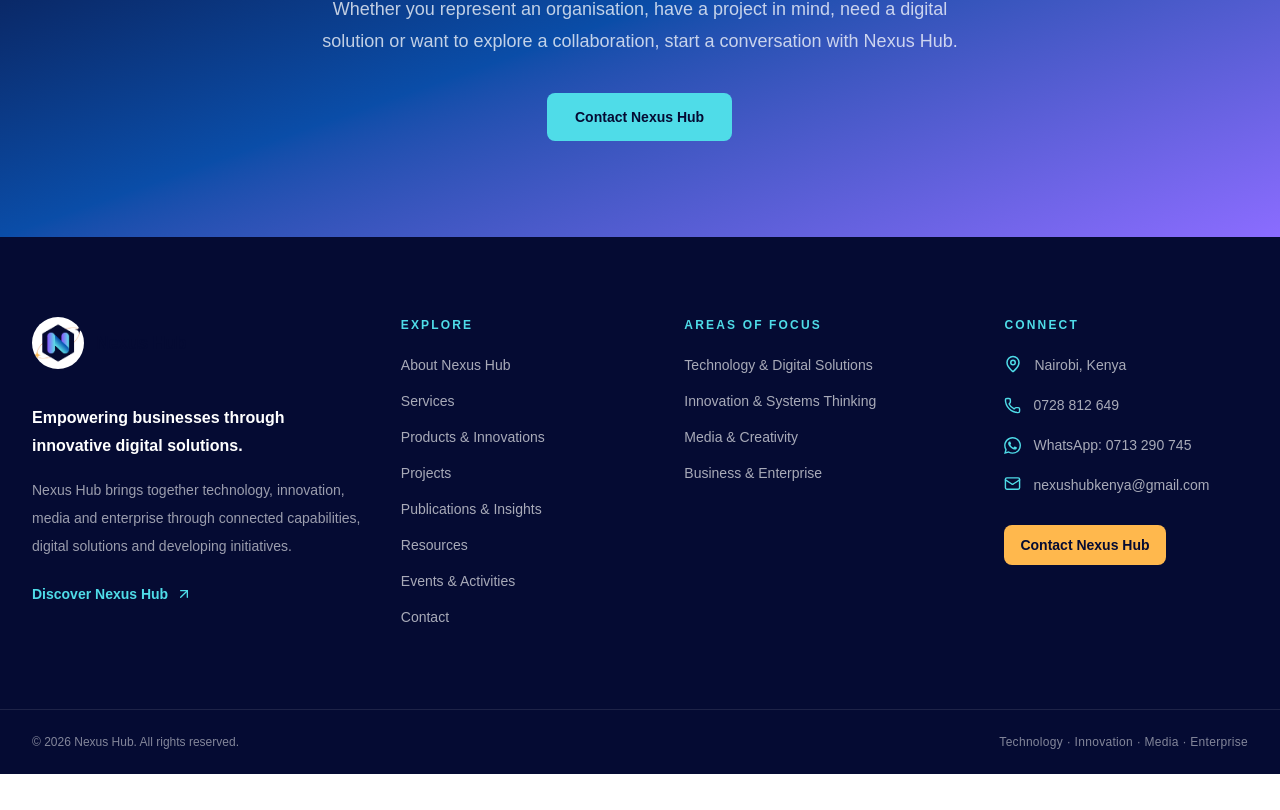
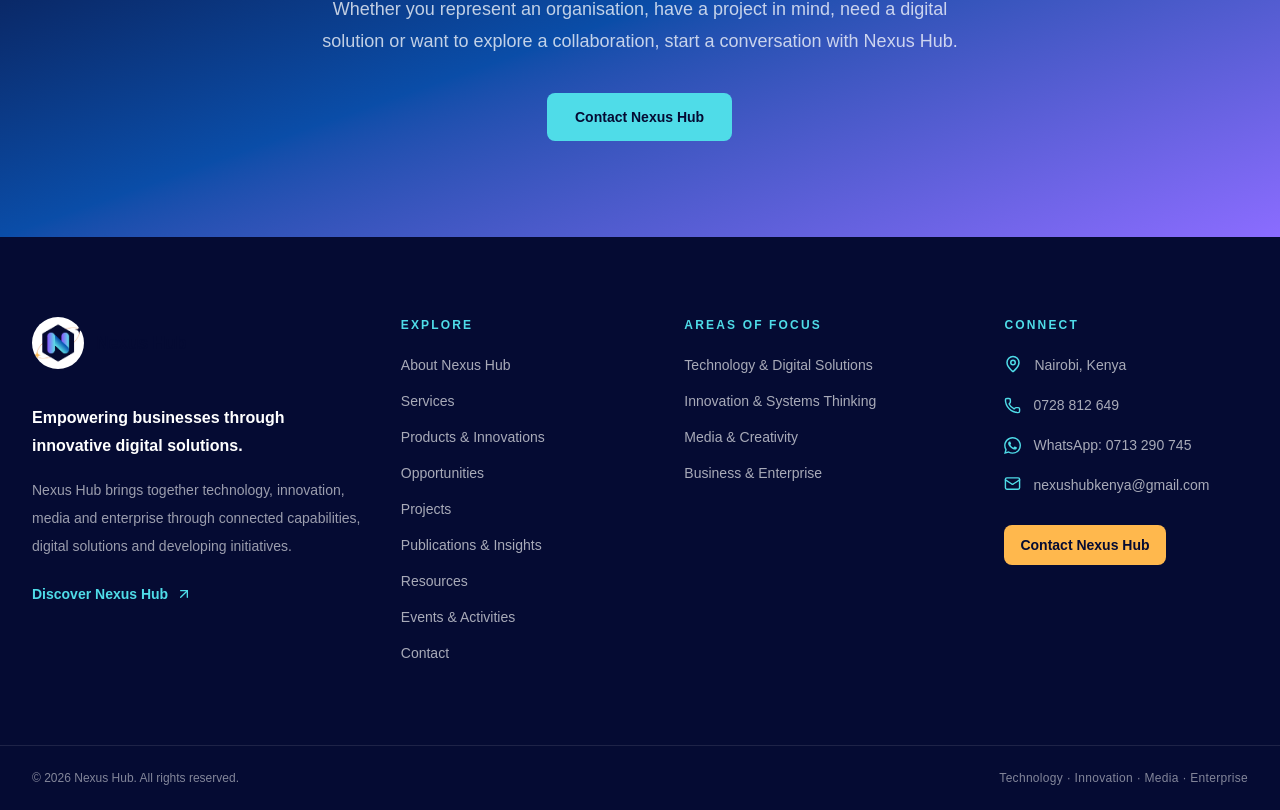
Before and after one commit to hlestakovjames/nexushub-frontend, a Next.js app: page / in a window 1280 px wide. Shown: the part 5879-6689 px from the top of the page. Before the commit the page ends 6653 px from the top, so only its background shows below. Built offline with nearby package versions, Linux system fonts and the light colour scheme.

Commit message:
Add Opportunities to footer navigation

```diff
--- a/components/navigation/Footer.tsx
+++ b/components/navigation/Footer.tsx
@@ -7,6 +7,7 @@ const exploreLinks = [
   { label: 'About Nexus Hub', href: '/about' },
   { label: 'Services', href: '/services' },
   { label: 'Products & Innovations', href: '/products' },
+  { label: 'Opportunities', href: '/opportunities' },
   { label: 'Projects', href: '/projects' },
   { label: 'Publications & Insights', href: '/publications' },
   { label: 'Resources', href: '/resources' },
```
